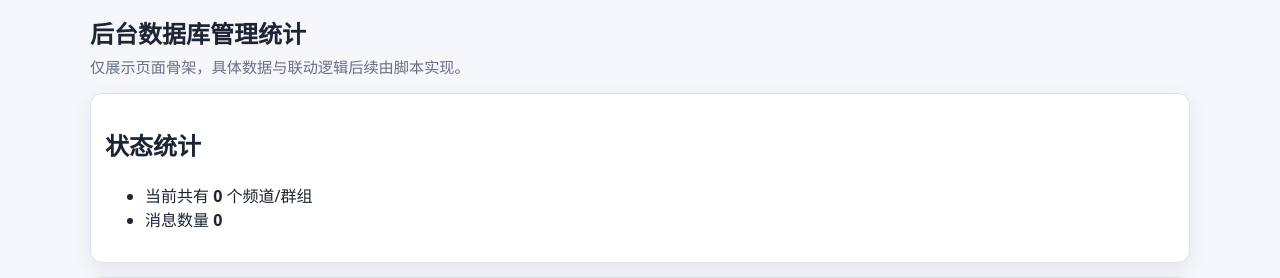
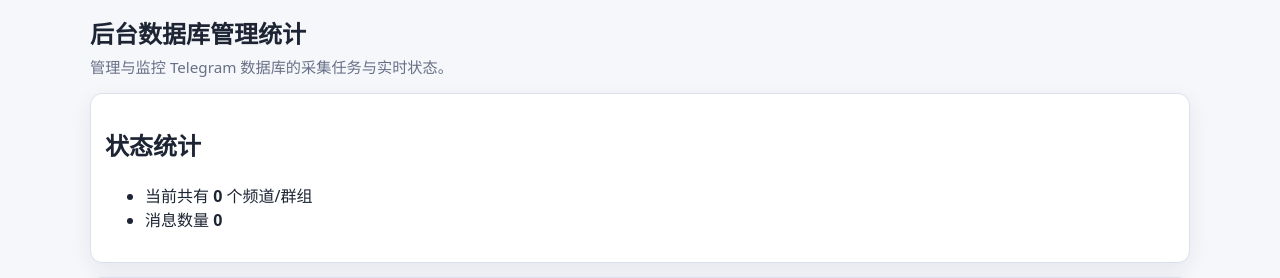
Before and after one commit to a328929/db, a Flask app: page /admin/manage in a window 1280 px wide. Shown: the top 278 px of the page. Run offline with Flask 3, Linux system fonts and the light colour scheme; data that the repository does not hold is empty.

Commit message:
update admin header subtle text for live system (#46)

```diff
--- a/templates/admin_manage.html
+++ b/templates/admin_manage.html
@@ -10,7 +10,7 @@
   <main class="page" id="admin-manage-page">
     <header class="page-header">
       <h1>后台数据库管理统计</h1>
-      <p class="subtle">仅展示页面骨架，具体数据与联动逻辑后续由脚本实现。</p>
+      <p class="subtle">管理与监控 Telegram 数据库的采集任务与实时状态。</p>
     </header>
 
     <!-- 区域1：顶部状态区 -->
```
